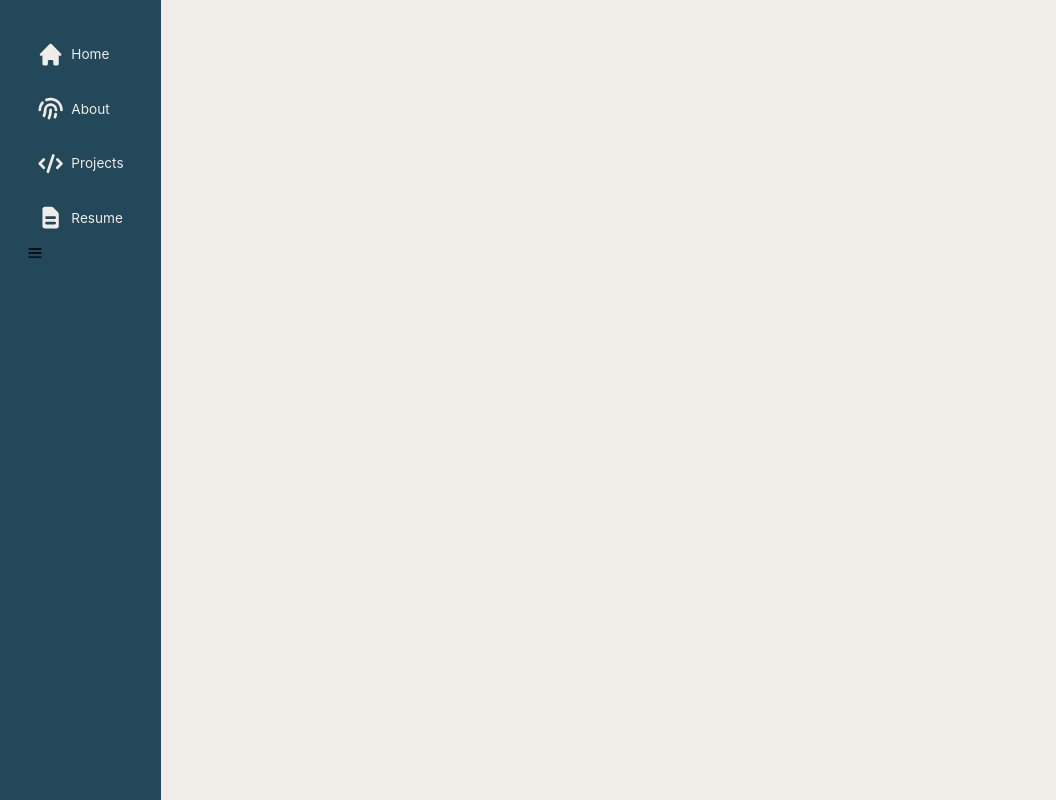
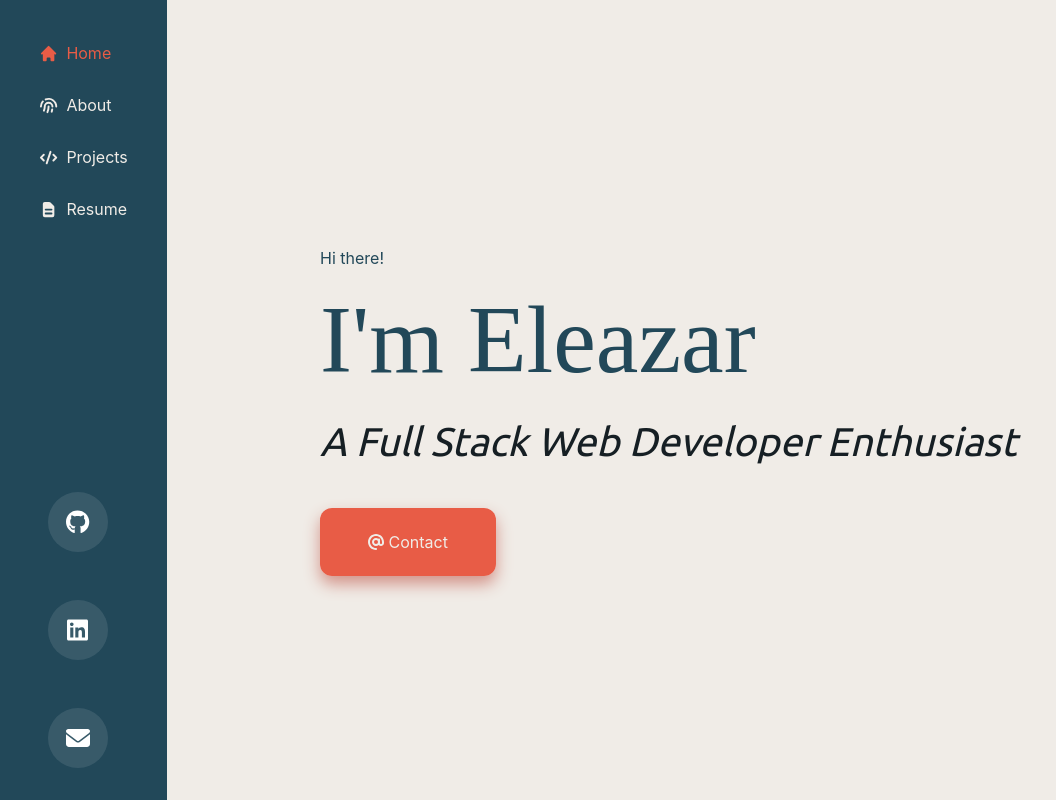
Before and after one commit to eleazarf/React-Portfolio-v3, a React (Create React App) app: page / in a window 1280 px wide. Shown: the whole page, without its empty margins (0-1056 px from the left). Built offline with nearby package versions, Linux system fonts and the light colour scheme; the HTML template or start-up script is replaced by a standard one; a web font is replaced by a local one.

Commit message:
Cleaning code from import errors

```diff
--- a/package.json
+++ b/package.json
@@ -4,6 +4,10 @@
   "version": "0.1.0",
   "private": true,
   "dependencies": {
+    "@fortawesome/fontawesome-svg-core": "^6.1.1",
+    "@fortawesome/free-brands-svg-icons": "^6.1.1",
+    "@fortawesome/free-solid-svg-icons": "^6.1.1",
+    "@fortawesome/react-fontawesome": "^0.1.18",
     "@heroicons/react": "^1.0.6",
     "@testing-library/jest-dom": "^5.16.4",
     "@testing-library/react": "^13.2.0",
--- a/src/App.js
+++ b/src/App.js
@@ -1,11 +1,19 @@
 import { BrowserRouter as Router, Route, Routes } from "react-router-dom";
-import Header from "./components/Header/Header";
+import Header from "./components/Header/index";
+import Home from "./pages/Home/index";
+import About from "./pages/About/index";
+import Projects from "./pages/Projects/index";
 
 function App() {
   return (
     <div className="App">
       <Router>
         <Header />
+        <Routes>
+          <Route path="/" element={<Home />} />
+          <Route path="/about" element={<About />} />
+          <Route path="/projects" element={<Projects />} />
+        </Routes>
       </Router>
     </div>
   );
--- a/src/components/Header/Header.js
+++ b/src/components/Header/index.js
@@ -1,11 +1,13 @@
 import React from "react";
 import Nav from "../Nav/Nav";
+import Social from "../Social/index";
 import "./header.css";
 
 function Header() {
   return (
     <header>
       <Nav />
+      <Social />
     </header>
   );
 }
--- a/src/components/Nav/nav.css
+++ b/src/components/Nav/nav.css
@@ -16,11 +16,10 @@ header {
     justify-content: flex-start;
     align-items: center;
     font-weight: 400;
-    font-size: 0.85em;
+    font-size: 1em;
     color: #f0ece7;
     text-decoration: none;
     padding: 1em 0.75em 1em 0.75em;
-    cursor: pointer;
   }
 
   header > nav > a:hover {
@@ -28,17 +27,17 @@ header {
     color: #e85c46;
   }
 
-  active {
+  .active {
     text-decoration: none;
     color: #e85c46;
   }
 
-  mobile-nav {
+  .mobile-nav {
     display: none;
   }
 
   header > nav > a > svg {
-    height: 2em;
+    height: 1.2em;
     padding-right: 0.5em;
   }
 
@@ -57,7 +56,6 @@ header {
     .mobile-nav {
       display: flex;
       z-index: 3;
-      transition: 350ms ease-in-out;
     }
 
     .mobile-nav > nav {
@@ -70,6 +68,9 @@ header {
       width: 100%;
       height: auto;
       background-color: #224859;
+      position: absolute;
+      left: 0;
+      top: 100px;
     }
 
     .mobile-nav > nav > a {
@@ -81,32 +82,12 @@ header {
       padding: 1em 0 1em 0;
     }
 
-    .mobile-nav > nav > a:hover {
-      color: rgb(69, 209, 76);
-    }
-
     .burger-icon {
       font-size: 40px;
       color: #f0ece7;
     }
 
-  .mobile-nav > nav {
-    position: absolute;
-    left: 0;
-    top: 100px;
-  }
-
     .mobile-nav > close-icon {
       color: #f0ece7;
     }
-
-    .mobile-nav > nav {
-        position: absolute;
-        left: 0;
-        top: 100px;
-      }
-
-      .mobile-nav > nav > a {
-        padding: 2%;
-      }
-    }
+  }
```
Also changed, not shown: 1 other file (tests, documents, lock files or other folders).
